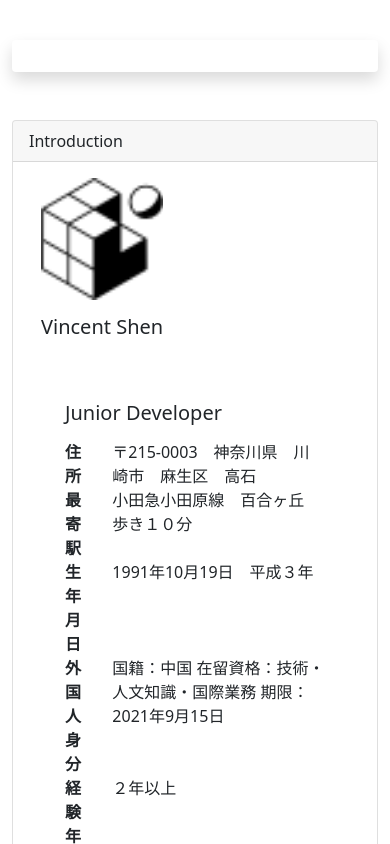
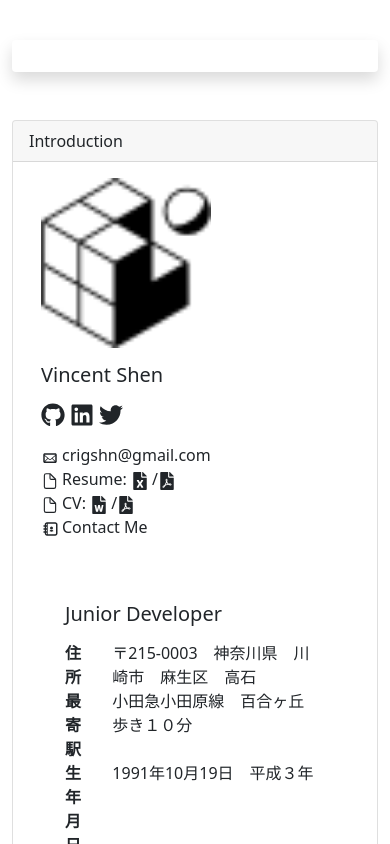
Before and after one commit to hanabinoir/portfolio-pwa, a React Native app: screen / in a window 390 px wide. Shown: the top 844 px of the page. Built offline with nearby package versions, Linux system fonts and the light colour scheme.

Commit message:
icons added

```diff
--- a/App.css
+++ b/App.css
@@ -15,3 +15,15 @@
   margin-top: 15px;
   margin-bottom: 15px;
 }
+
+.profile-icons > svg {
+  height: 24px;
+  width: 24px;
+  margin-right: 5px;
+}
+
+.contact-icons > svg {
+  height: 18px;
+  width: 18px;
+  margin-right: 3px;
+}
--- a/package.json
+++ b/package.json
@@ -14,6 +14,7 @@
     "react": "16.13.1",
     "react-bootstrap": "^1.5.2",
     "react-dom": "16.13.1",
+    "react-icons": "^4.2.0",
     "react-native": "https://github.com/expo/react-native/archive/sdk-41.0.0.tar.gz",
     "react-native-web": "~0.13.12"
   },
--- a/src/sections/Intro.js
+++ b/src/sections/Intro.js
@@ -1,6 +1,8 @@
 import React, { Component } from 'react';
 import { Card, Col, Container, Row } from 'react-bootstrap';
-import loremIpsum from '../../assets/LoremIpsum';
+import { FaGithub, FaLinkedin, FaTwitter, FaFileExcel, FaFileWord, FaFilePdf } from 'react-icons/fa'
+import { IoDocumentOutline } from 'react-icons/io5'
+import { TiContacts, TiMail} from 'react-icons/ti'
 import imgHolder from '../../assets/favicon.png';
 
 class Intro extends Component {
@@ -11,6 +13,17 @@ class Intro extends Component {
         <Card.Body>
           <Card.Img src={imgHolder} />
           <Card.Title>Vincent Shen</Card.Title>
+          <p className="profile-icons">
+            <FaGithub/>
+            <FaLinkedin/>
+            <FaTwitter/>
+          </p>
+          <p className="contact-icons">
+            <TiMail/>crigshn@gmail.com<br/>
+            <IoDocumentOutline/>Resume: <FaFileExcel/>/<FaFilePdf/><br/>
+            <IoDocumentOutline/>CV: <FaFileWord/>/<FaFilePdf/><br/>
+            <TiContacts/>Contact Me
+          </p>
         </Card.Body>
       </Col>
     )
```
Also changed, not shown: 1 other file (tests, documents, lock files or other folders).
